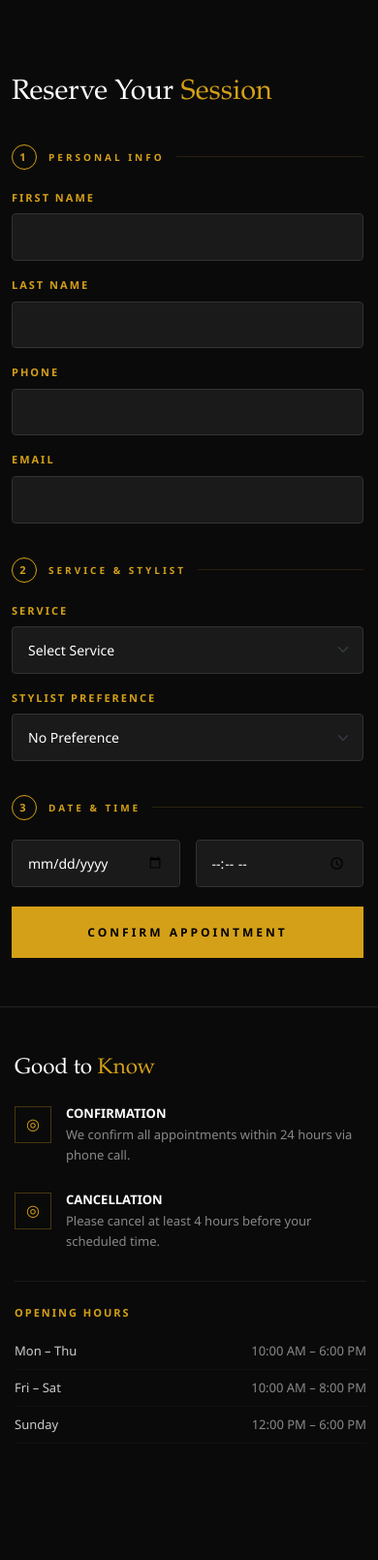
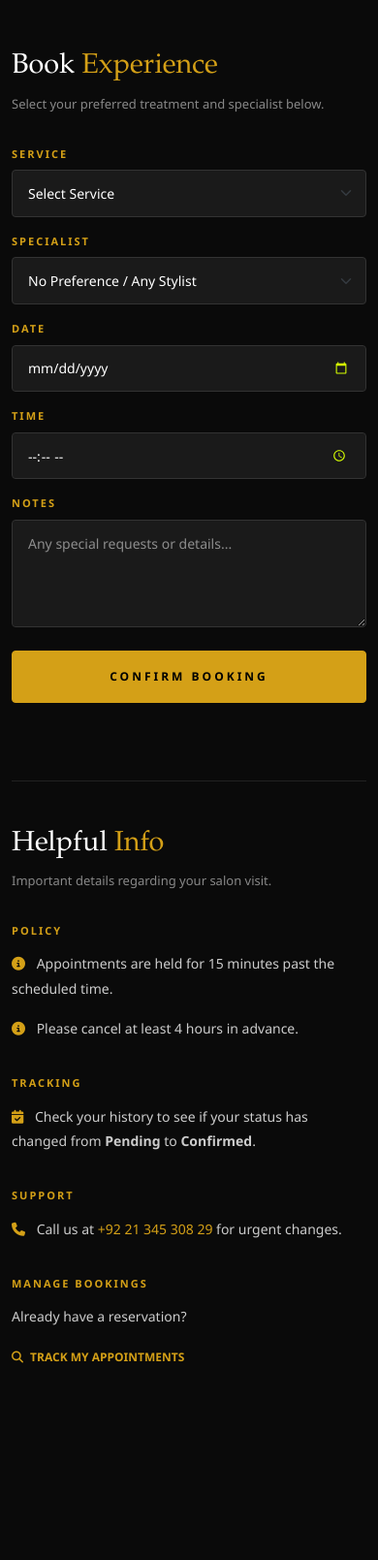
Before and after one commit to subhanshahid1/Elegance-Saloon-Management-e-project, a PHP site: page /elegance-saloon-management-e-project/booking.php in a window 390 px wide. Shown: the part 347-1956 px from the top of the page at 97% size. Run offline with PHP 8.4, Linux system fonts and the light colour scheme; the visitor is signed in with stand-in values (Sample User, id 1); data that the repository does not hold is empty.

Commit message:
client side appointment logic is completed

```diff
--- a/booking.php
+++ b/booking.php
@@ -1,141 +1,318 @@
 <?php
-require_once 'config/config.php';
-require_once 'includes/db.php'; // Handle form submission logic here
+require_once 'includes/db.php';
 
-// Fetch Dynamic Data from Database
+// Login Guard
+if (!isset($_SESSION['user_id'])) {
+    header("Location: login.php?msg=Please login to book an appointment");
+    exit();
+}
+
 $services_res = mysqli_query($conn, "SELECT id, name, price FROM services WHERE status = 'active' ORDER BY category ASC");
 $stylists_res = mysqli_query($conn, "SELECT id, name FROM users WHERE role = 'stylist' AND status = 'active'");
 ?>
 <!DOCTYPE html>
 <html lang="en">
+
 <head>
     <meta charset="UTF-8">
     <meta name="viewport" content="width=device-width, initial-scale=1.0">
-    <title>Book Appointment | Elegance Saloon</title>
+    <title>Book Appointment | Elegance Salon</title>
+
     <link rel="stylesheet" href="assets/css/bootstrap.min.css">
     <link rel="stylesheet" href="assets/css/style.css">
+    <link href="https://cdnjs.cloudflare.com/ajax/libs/font-awesome/6.5.0/css/all.min.css" rel="stylesheet">
+
     <style>
-        /* YOUR THEME STYLES */
-        html, body { max-width: 100%; overflow-x: hidden; }
-        .page-hero { background: linear-gradient(rgba(0,0,0,0.65), rgba(0,0,0,0.65)), url('https://images.unsplash.com/photo-1560066984-138dadb4c035?q=80&w=1600') center/cover no-repeat; padding: 90px 0 70px; text-align: center; }
-        .page-hero h1 { font-family: var(--font-primary); font-size: clamp(2.2rem, 6vw, 3.8rem); color: var(--primary-gold); text-transform: uppercase; letter-spacing: 6px; margin-bottom: 12px; }
+        /* Exact Styles from contact.php */
+        html,
+        body {
+            max-width: 100%;
+            overflow-x: hidden;
+        }
 
-        .booking-page { background: var(--bg-black); padding: 80px 0; }
-        .booking-form-col { padding-right: 50px; }
-        .booking-title { font-family: var(--font-primary); font-size: clamp(1.8rem, 4vw, 2.5rem); color: var(--text-white); margin-bottom: 8px; }
-        .booking-title em { color: var(--primary-gold); font-style: normal; }
+        .page-hero {
+            background: linear-gradient(rgba(0, 0, 0, 0.65), rgba(0, 0, 0, 0.65)),
+                url('https://images.unsplash.com/photo-1560066984-138dadb4c035?q=80&w=1600') center/cover no-repeat;
+            padding: 90px 0 70px;
+            text-align: center;
+        }
 
-        .step-heading { font-size: 10px; letter-spacing: 3px; text-transform: uppercase; color: var(--primary-gold); font-weight: bold; display: flex; align-items: center; gap: 12px; margin-bottom: 20px; margin-top: 35px; }
-        .step-num { width: 26px; height: 26px; border: 1px solid var(--primary-gold); border-radius: 50%; display: flex; align-items: center; justify-content: center; font-size: 11px; color: var(--primary-gold); flex-shrink: 0; }
-        .step-line { flex: 1; height: 1px; background: rgba(212, 160, 23, 0.15); }
+        .page-hero h1 {
+            font-family: var(--font-primary);
+            font-size: clamp(2.2rem, 6vw, 3.8rem);
+            color: var(--primary-gold);
+            text-transform: uppercase;
+            letter-spacing: 6px;
+        }
 
-        .form-label { font-size: 11px; letter-spacing: 2px; text-transform: uppercase; color: var(--primary-gold); margin-bottom: 0.5rem; font-weight: 600; display: block; }
-        .form-control, .form-select { background-color: var(--bg-card); border: 1px solid #333; color: var(--text-white); font-size: 14px; border-radius: 4px; padding: 0.8rem 1rem; width: 100%; }
+        .breadcrumb-row {
+            display: flex;
+            justify-content: center;
+            gap: 10px;
+            font-size: 12px;
+            letter-spacing: 2px;
+            text-transform: uppercase;
+            color: var(--text-muted);
+        }
 
-        .btn-book-submit { width: 100%; background: var(--primary-gold); border: 1px solid var(--primary-gold); color: #000; font-size: 12px; font-weight: bold; letter-spacing: 3px; text-transform: uppercase; padding: 1rem; cursor: pointer; transition: 0.3s; margin-top: 20px; }
-        .btn-book-submit:hover { background: var(--text-white); border-color: var(--text-white); transform: translateY(-3px); }
+        .breadcrumb-row a {
+            color: var(--text-muted);
+            text-decoration: none;
+        }
 
-        /* RIGHT SECTION STYLES */
-        .booking-info-col { border-left: 1px solid #222; padding-left: 50px; }
-        .info-panel-title { font-family: var(--font-primary); font-size: 1.4rem; color: var(--text-white); margin-bottom: 25px; }
-        .info-panel-title em { color: var(--primary-gold); font-style: normal; }
-        .info-item { display: flex; gap: 15px; margin-bottom: 28px; }
-        .info-item-icon { width: 38px; height: 38px; border: 1px solid rgba(212, 160, 23, 0.3); display: flex; align-items: center; justify-content: center; color: var(--primary-gold); flex-shrink: 0; }
-        .info-item-text h5 { font-size: 13px; font-weight: bold; color: var(--text-white); text-transform: uppercase; margin-bottom: 4px; }
-        .info-item-text p { font-size: 13px; color: var(--text-muted); margin: 0; line-height: 1.6; }
+        .breadcrumb-row span {
+            color: var(--primary-gold);
+        }
 
-        .hours-list { margin-top: 30px; border-top: 1px solid #1a1a1a; padding-top: 25px; }
-        .hours-row { display: flex; justify-content: space-between; font-size: 13px; color: var(--text-muted); padding: 8px 0; border-bottom: 1px solid #111; }
-        .hours-row .day { color: var(--text-silver); }
+        .contact-section {
+            padding: 80px 0;
+            background: var(--bg-black);
+        }
 
-        /* SUCCESS ANIMATION */
-        .confirm-overlay { display: none; text-align: center; padding: 60px 20px; animation: fadeIn 0.8s ease forwards; }
-        .confirm-icon { width: 70px; height: 70px; border: 2px solid var(--primary-gold); border-radius: 50%; display: flex; align-items: center; justify-content: center; margin: 0 auto 25px; font-size: 1.8rem; color: var(--primary-gold); }
-        @keyframes fadeIn { from { opacity: 0; transform: translateY(15px); } to { opacity: 1; transform: translateY(0); } }
+        .col-heading {
+            font-family: var(--font-primary);
+            font-size: 1.8rem;
+            color: var(--text-white);
+            margin-bottom: 10px;
+        }
 
-        @media (max-width: 991px) { .booking-form-col { padding-right: 15px; } .booking-info-col { border-left: none; border-top: 1px solid #222; padding-left: 15px; margin-top: 50px; padding-top: 50px; } }
+        .col-heading em {
+            color: var(--primary-gold);
+            font-style: normal;
+        }
+
+        .col-subtext {
+            font-size: 13px;
+            color: var(--text-muted);
+            margin-bottom: 2rem;
+            line-height: 1.6;
+        }
+
+        .divider-col {
+            border-left: 1px solid #222;
+        }
+
+        /* Form & Input Styles from contact.php */
+        .form-label {
+            font-size: 11px;
+            letter-spacing: 2px;
+            text-transform: uppercase;
+            color: var(--primary-gold);
+            margin-bottom: 0.5rem;
+            font-weight: 600;
+            display: block;
+        }
+
+        /* FIX: Force text color to white for all inputs including date, time, and textarea */
+        .form-control,
+        .form-select {
+            background-color: var(--bg-card);
+            border: 1px solid #333;
+            color: #ffffff !important;
+            /* Explicit white text */
+            font-size: 14px;
+            border-radius: 4px;
+            padding: 0.8rem 1rem;
+            width: 100%;
+        }
+
+        /* FIX: Ensure the text inside Date and Time inputs is white in all browsers */
+        input[type="date"],
+        input[type="time"],
+        textarea.form-control {
+            color: #ffffff !important;
+        }
+
+        /* FIX: Placeholder color */
+        .form-control::placeholder {
+            color: rgba(255, 255, 255, 0.5) !important;
+        }
+
+        .form-control:focus,
+        .form-select:focus {
+            background-color: #222;
+            border-color: var(--primary-gold);
+            color: #ffffff !important;
+            outline: none;
+            box-shadow: 0 0 10px rgba(212, 160, 23, 0.1);
+        }
+
+        /* Fix for date/time icons in dark theme */
+        input[type="date"]::-webkit-calendar-picker-indicator,
+        input[type="time"]::-webkit-calendar-picker-indicator {
+            filter: invert(1) sepia(100%) saturate(5000%) hue-rotate(10deg);
+            cursor: pointer;
+        }
+
+        /* Specific fix for iOS/Safari white text on date inputs */
+        input[type="date"]::-webkit-datetime-edit-text,
+        input[type="date"]::-webkit-datetime-edit-month-field,
+        input[type="date"]::-webkit-datetime-edit-day-field,
+        input[type="date"]::-webkit-datetime-edit-year-field,
+        input[type="time"]::-webkit-datetime-edit-hour-field,
+        input[type="time"]::-webkit-datetime-edit-minute-field,
+        input[type="time"]::-webkit-datetime-edit-ampm-field {
+            color: #ffffff !important;
+        }
+
+        .btn-gold {
+            width: 100%;
+            background: var(--primary-gold);
+            border: 1px solid var(--primary-gold);
+            color: #000;
+            font-size: 12px;
+            font-weight: bold;
+            letter-spacing: 3px;
+            text-transform: uppercase;
+            padding: 1rem;
+            border-radius: 4px;
+            cursor: pointer;
+            transition: 0.3s;
+        }
+
+        .btn-gold:hover {
+            background: var(--text-white);
+            border-color: var(--text-white);
+            transform: translateY(-3px);
+        }
+
+        /* Info Block Styles */
+        .info-block {
+            margin-bottom: 2.2rem;
+        }
+
+        .info-block-title {
+            font-size: 11px;
+            letter-spacing: 2px;
+            text-transform: uppercase;
+            color: var(--primary-gold);
+            margin-bottom: 0.8rem;
+            font-weight: bold;
+        }
+
+        .info-block p {
+            font-size: 14px;
+            color: var(--text-silver);
+            line-height: 1.8;
+        }
+
+        .info-icon {
+            color: var(--primary-gold);
+            margin-right: 8px;
+        }
+
+        #successMsg {
+            display: none;
+            text-align: center;
+            padding: 40px 0;
+        }
+
+        @media (max-width: 991px) {
+            .divider-col {
+                border-left: none;
+                border-top: 1px solid #222;
+                padding-top: 3rem;
+                margin-top: 2rem;
+            }
+        }
     </style>
 </head>
+
 <body>
 
     <?php include('includes/header.php'); ?>
 
     <section class="page-hero">
-    <h1>Book Appointment</h1>
+        <h1>Reservations</h1>
+        <div class="breadcrumb-row">
+            <a href="index.php">Home</a> <span>›</span> <span>Booking</span>
+        </div>
     </section>
 
-<section class="booking-page">
+    <section class="contact-section">
         <div class="container">
-        <div class="row">
-            <div class="col-lg-7 booking-form-col">
-                <div id="bookingFormContainer">
-                    <h2 class="booking-title">Reserve Your <em>Session</em></h2>
+            <div class="row g-0">
+                <div class="col-12 col-md-6 pe-md-5 pb-5 pb-md-0">
+                    <div id="bookingFormWrap">
+                        <h2 class="col-heading">Book <em>Experience</em></h2>
+                        <p class="col-subtext">Select your preferred treatment and specialist below.</p>
+
                         <form id="bookingForm">
-                        <div class="step-heading"><div class="step-num">1</div> Personal Info <div class="step-line"></div></div>
-                        <div class="row g-3 mb-3">
-                            <div class="col-sm-6"><label class="form-label">First Name</label><input type="text" name="first_name" class="form-control" required></div>
-                            <div class="col-sm-6"><label class="form-label">Last Name</label><input type="text" name="last_name" class="form-control" required></div>
-                            <div class="col-sm-6"><label class="form-label">Phone</label><input type="tel" name="phone" class="form-control" required></div>
-                            <div class="col-sm-6"><label class="form-label">Email</label><input type="email" name="email" class="form-control" required></div>
-                        </div>
-
-                        <div class="step-heading"><div class="step-num">2</div> Service & Stylist <div class="step-line"></div></div>
                             <div class="mb-3">
                                 <label class="form-label">Service</label>
                                 <select name="service_id" class="form-select" required>
                                     <option value="" disabled selected>Select Service</option>
-                                <?php while($s = mysqli_fetch_assoc($services_res)) echo "<option value='{$s['id']}'>{$s['name']} — Rs. {$s['price']}</option>"; ?>
-                            </select>
-                        </div>
-                        <div class="mb-3">
-                            <label class="form-label">Stylist Preference</label>
-                            <select name="stylist_id" class="form-select">
-                                <option value="">No Preference</option>
-                                <?php while($st = mysqli_fetch_assoc($stylists_res)) echo "<option value='{$st['id']}'>{$st['name']}</option>"; ?>
+                                    <?php while ($s = mysqli_fetch_assoc($services_res)): ?>
+                                        <option value="<?php echo $s['id']; ?>"><?php echo $s['name']; ?> — Rs. <?php echo number_format($s['price']); ?></option>
+                                    <?php endwhile; ?>
                                 </select>
                             </div>
 
-                        <div class="step-heading"><div class="step-num">3</div> Date & Time <div class="step-line"></div></div>
-                        <div class="row g-3">
-                            <div class="col-6"><input type="date" name="appt_date" id="appt_date" class="form-control" required></div>
-                            <div class="col-6"><input type="time" name="appt_time" class="form-control" required></div>
+                            <div class="mb-3">
+                                <label class="form-label">Specialist</label>
+                                <select name="stylist_id" class="form-select">
+                                    <option value="">No Preference / Any Stylist</option>
+                                    <?php while ($st = mysqli_fetch_assoc($stylists_res)): ?>
+                                        <option value="<?php echo $st['id']; ?>"><?php echo $st['name']; ?></option>
+                                    <?php endwhile; ?>
+                                </select>
                             </div>
 
-                        <button type="submit" class="btn-book-submit">Confirm Appointment</button>
+                            <div class="row g-3 mb-3">
+                                <div class="col-12 col-sm-6">
+                                    <label class="form-label">Date</label>
+                                    <input type="date" name="appt_date" id="appt_date" class="form-control" required>
+                                </div>
+                                <div class="col-12 col-sm-6">
+                                    <label class="form-label">Time</label>
+                                    <input type="time" name="appt_time" class="form-control" required>
+                                </div>
+                            </div>
+
+                            <div class="mb-4">
+                                <label class="form-label">Notes</label>
+                                <textarea name="notes" class="form-control" placeholder="Any special requests or details..." rows="4"></textarea>
+                            </div>
+
+                            <button type="submit" class="btn-gold">Confirm Booking</button>
                         </form>
                     </div>
 
-                <div id="confirmMsg" class="confirm-overlay">
-                    <div class="confirm-icon">✓</div>
-                    <h2 class="booking-title">Booking <em>Requested</em></h2>
-                    <p style="color: #888;">We will contact you shortly to confirm your slot.</p>
-                    <a href="index.php" class="btn-book-submit" style="display:inline-block; width:auto; padding: 10px 40px; text-decoration:none;">Home</a>
+                    <div id="successMsg">
+                        <h2 class="col-heading">Booking <em>Received</em></h2>
+                        <p class="col-subtext">Your request is currently pending. You can track its status in your dashboard.</p>
+                        <a href="appointment_history.php" class="btn-gold" style="text-decoration:none; display:inline-block; width:auto; padding: 1rem 3rem;">View My Appointments</a>
                     </div>
                 </div>
 
-            <div class="col-lg-5 booking-info-col">
-                <h3 class="info-panel-title">Good to <em>Know</em></h3>
-                <div class="info-item">
-                    <div class="info-item-icon">◎</div>
-                    <div class="info-item-text">
-                        <h5>Confirmation</h5>
-                        <p>We confirm all appointments within 24 hours via phone call.</p>
-                    </div>
-                </div>
-                <div class="info-item">
-                    <div class="info-item-icon">◎</div>
-                    <div class="info-item-text">
-                        <h5>Cancellation</h5>
-                        <p>Please cancel at least 4 hours before your scheduled time.</p>
-                    </div>
+                <div class="col-12 col-md-6 ps-md-5 info-col divider-col">
+                    <h2 class="col-heading">Helpful <em>Info</em></h2>
+                    <p class="col-subtext">Important details regarding your salon visit.</p>
+
+                    <div class="info-block">
+                        <div class="info-block-title">Policy</div>
+                        <p><i class="fa-solid fa-circle-info info-icon"></i> Appointments are held for 15 minutes past the scheduled time.</p>
+                        <p><i class="fa-solid fa-circle-info info-icon"></i> Please cancel at least 4 hours in advance.</p>
                     </div>
 
-                <div class="hours-list">
-                    <h5 class="form-label" style="margin-bottom:15px;">Opening Hours</h5>
-                    <div class="hours-row"><span class="day">Mon – Thu</span><span>10:00 AM – 6:00 PM</span></div>
-                    <div class="hours-row"><span class="day">Fri – Sat</span><span>10:00 AM – 8:00 PM</span></div>
-                    <div class="hours-row"><span class="day">Sunday</span><span>12:00 PM – 6:00 PM</span></div>
+                    <div class="info-block">
+                        <div class="info-block-title">Tracking</div>
+                        <p><i class="fa-solid fa-calendar-check info-icon"></i> Check your history to see if your status has changed from <strong>Pending</strong> to <strong>Confirmed</strong>.</p>
                     </div>
+
+                    <div class="info-block">
+                        <div class="info-block-title">Support</div>
+                        <p><i class="fa-solid fa-phone info-icon"></i> Call us at <a href="tel:+922134530829" style="color:var(--primary-gold);">+92 21 345 308 29</a> for urgent changes.</p>
+                    </div>
+
+                    <div class="info-block">
+                        <div class="info-block-title">Manage Bookings</div>
+                        <p>Already have a reservation?</p>
+                        <a href="appointment_history.php" style="color:var(--primary-gold); text-transform:uppercase; font-size:12px; font-weight:bold; text-decoration:none;">
+                            <i class="fa-solid fa-magnifying-glass me-1"></i> Track My Appointments
+                        </a>
+                    </div>
+
                 </div>
             </div>
         </div>
@@ -150,33 +327,27 @@ $stylists_res = mysqli_query($conn, "SELECT id, name FROM users WHERE role = 'st
             e.preventDefault();
             const btn = this.querySelector('button');
             btn.innerHTML = "Processing...";
-        btn.disabled = true;
 
             fetch('booking_submit.php', {
                     method: 'POST',
                     body: new FormData(this)
                 })
-        .then(res => res.text())
-        .then(text => {
-            try {
-                const data = JSON.parse(text);
-                if(data.success) {
-                    document.getElementById('bookingFormContainer').style.display = 'none';
-                    document.getElementById('confirmMsg').style.display = 'block';
-                    window.scrollTo({ top: 0, behavior: 'smooth' });
+                .then(res => res.json())
+                .then(data => {
+                    if (data.success) {
+                        document.getElementById('bookingFormWrap').style.display = 'none';
+                        document.getElementById('successMsg').style.display = 'block';
+                        window.scrollTo({
+                            top: 0,
+                            behavior: 'smooth'
+                        });
                     } else {
-                    alert("Error: " + data.message);
-                    btn.innerHTML = "Confirm Appointment";
-                    btn.disabled = false;
-                }
-            } catch(e) {
-                console.error("Server error:", text);
-                alert("Database Error. Please ensure booking_submit.php is in the root folder.");
-                btn.innerHTML = "Confirm Appointment";
-                btn.disabled = false;
+                        alert(data.message);
+                        btn.innerHTML = "Confirm Booking";
                     }
                 });
         });
     </script>
 </body>
+
 </html>
--- a/includes/header.php
+++ b/includes/header.php
@@ -56,7 +56,7 @@
                         <?php else: ?>
                             <!-- Client — show Book Appointment button -->
                             <li class="nav-item ms-lg-3 mt-3 mt-lg-0">
-                                <a class="nav-login-btn" href="booking.php">Book Appointment</a>
+                                <a class="nav-login-btn" href="booking.php">Book Now</a>
                             </li>
 
                         <?php endif; ?>
```
Also changed, not shown: appointment_history.php (added, +203 -0 lines), appointments-history.php (deleted, +0 -67 lines), booking_submit.php (+33 -48 lines). Lines whose indentation alone changed are shown as unchanged.
